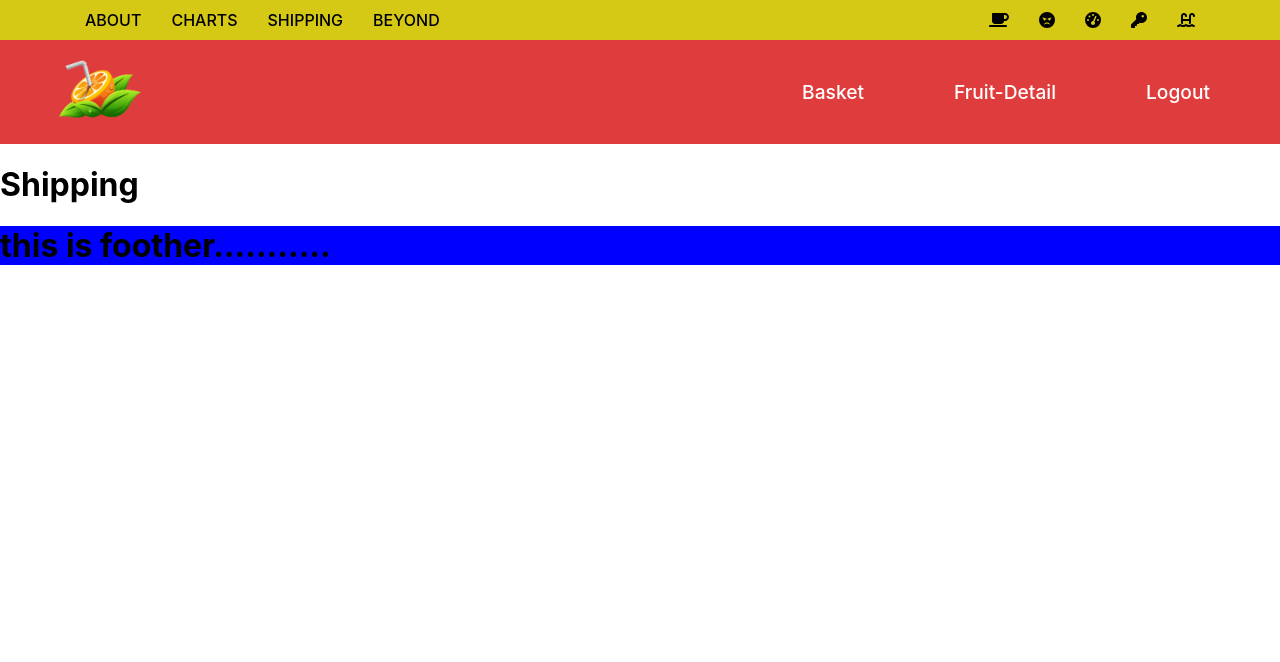
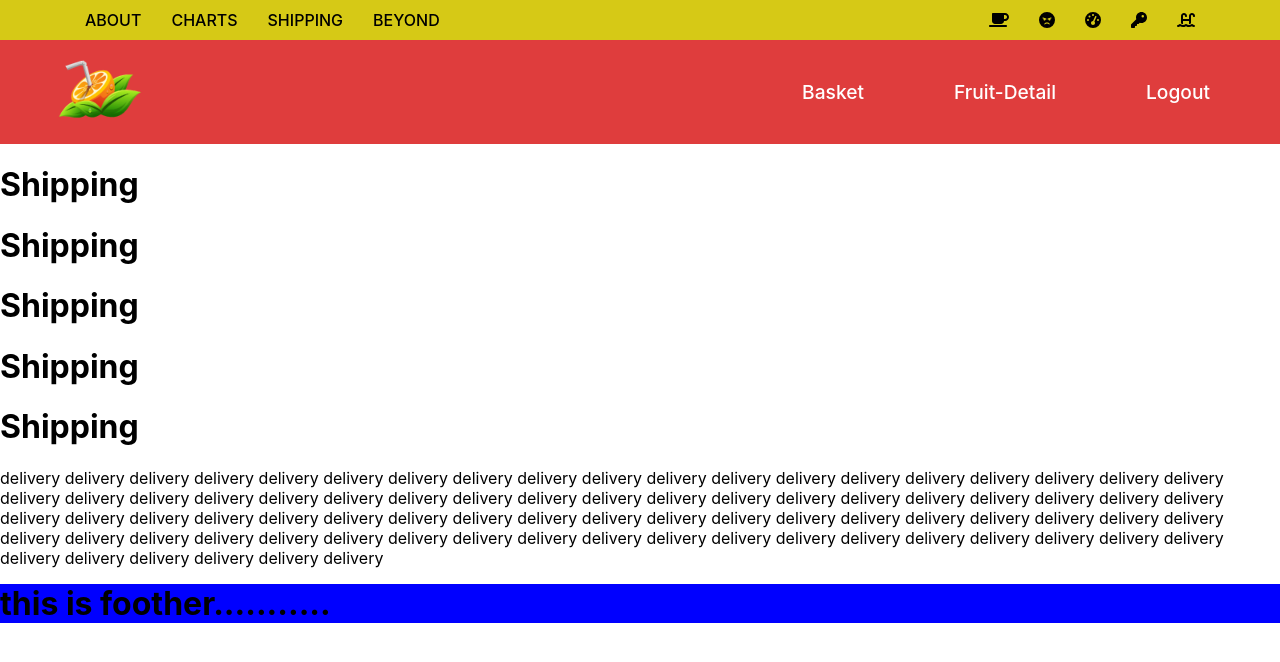
Before and after one commit to akash-ganga/P1-Fruit-Home, a React (Create React App) app: page /shipping in a window 1280 px wide. Shown: the top 662 px of the page. Built offline with nearby package versions, Linux system fonts and the light colour scheme; no server answers; sample sign-in values are in the browser's storage.

Commit message:
fbase deploy, small changes to test deploy completed

```diff
--- a/src/components/Shipping/Shipping.js
+++ b/src/components/Shipping/Shipping.js
@@ -5,6 +5,11 @@ const Shipping = () => {
     return (
         <div>
             <h1>Shipping</h1>
+            <h1>Shipping</h1>
+            <h1>Shipping</h1>
+            <h1>Shipping</h1>
+            <h1>Shipping</h1>
+            <p>delivery delivery delivery delivery delivery delivery delivery delivery delivery delivery delivery delivery delivery delivery delivery delivery delivery delivery delivery delivery delivery delivery delivery delivery delivery delivery delivery delivery delivery delivery delivery delivery delivery delivery delivery delivery delivery delivery delivery delivery delivery delivery delivery delivery delivery delivery delivery delivery delivery delivery delivery delivery delivery delivery delivery delivery delivery delivery delivery delivery delivery delivery delivery delivery delivery delivery delivery delivery delivery delivery delivery delivery delivery delivery delivery delivery delivery delivery delivery delivery delivery delivery</p>
         </div>
     );
 };
```
Also changed, not shown: firebase.json (added), 1 other file (tests, documents, lock files or other folders).
